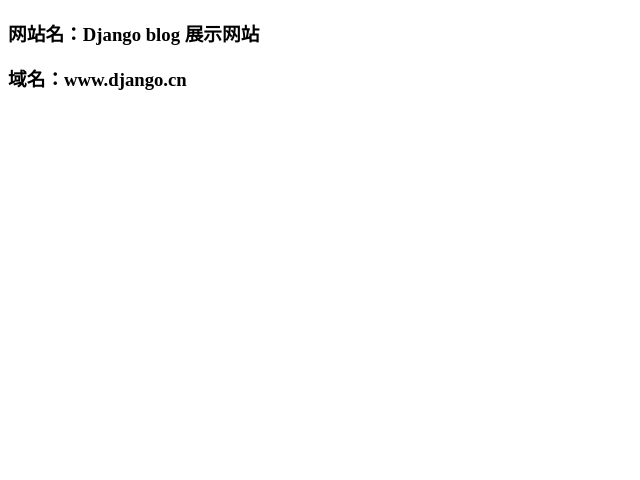
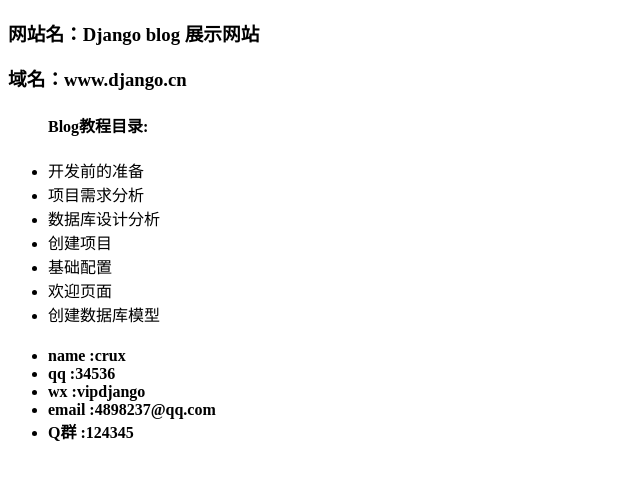
Before and after one commit to Crux-mirror/django_blog, a Django app: page / in a window 1280 px wide. Shown: the top 480 px of the page, without its empty margins (0-640 px from the left). Run offline with Django 3.2, Linux system fonts and the light colour scheme.

Commit message:
模板标签

```diff
--- a/blog/views.py
+++ b/blog/views.py
@@ -18,10 +18,28 @@
 def index(request):
     sitename = 'Django blog 展示网站'
     url = 'www.django.cn'
+    list = [
+        '开发前的准备',
+        '项目需求分析',
+        '数据库设计分析',
+        '创建项目',
+        '基础配置',
+        '欢迎页面',
+        '创建数据库模型',
+    ]
+    mydict = {
+        'name':'crux',
+        'qq':'34536',
+        'wx':'vipdjango',
+        'email':'4898237@qq.com',
+        'Q群':'124345',
+    }
     #把变量封装到上下文
     context = {
             'sitename':sitename,
             'url':url,
+            'list':list,
+            'mydict':mydict
             }
     #传递到模板中
     return render(request,'index.html',context)
--- a/mysite/settings.py
+++ b/mysite/settings.py
@@ -105,7 +105,7 @@
         'ENGINE': 'django.db.backends.mysql',
         'NAME': 'test',
         'USER': 'root',
-        'PASSWORD': 'cqupt',
+        'PASSWORD': '123456',
         'HOST': '', #填空默认为主机
         'PORT': '3306'
 
--- a/templates/index.html
+++ b/templates/index.html
@@ -7,5 +7,18 @@
     <body>
         <h3>网站名：{{sitename}}</h3>
         <h3>域名：{{url}}</h3>
+        <div>
+            <ul>
+                <h4>Blog教程目录:</h4>
+                {% for list in list %}
+                <li>{{ list }}</li>
+                {% endfor %}
+                <h4>
+                    {%  for key,values in mydict.items %}
+                    <li>{{key}} :{{values}}</li>
+                    {% endfor %}
+                </h4>
+            </ul>
+        </div>
     </body>
 </html>
```
